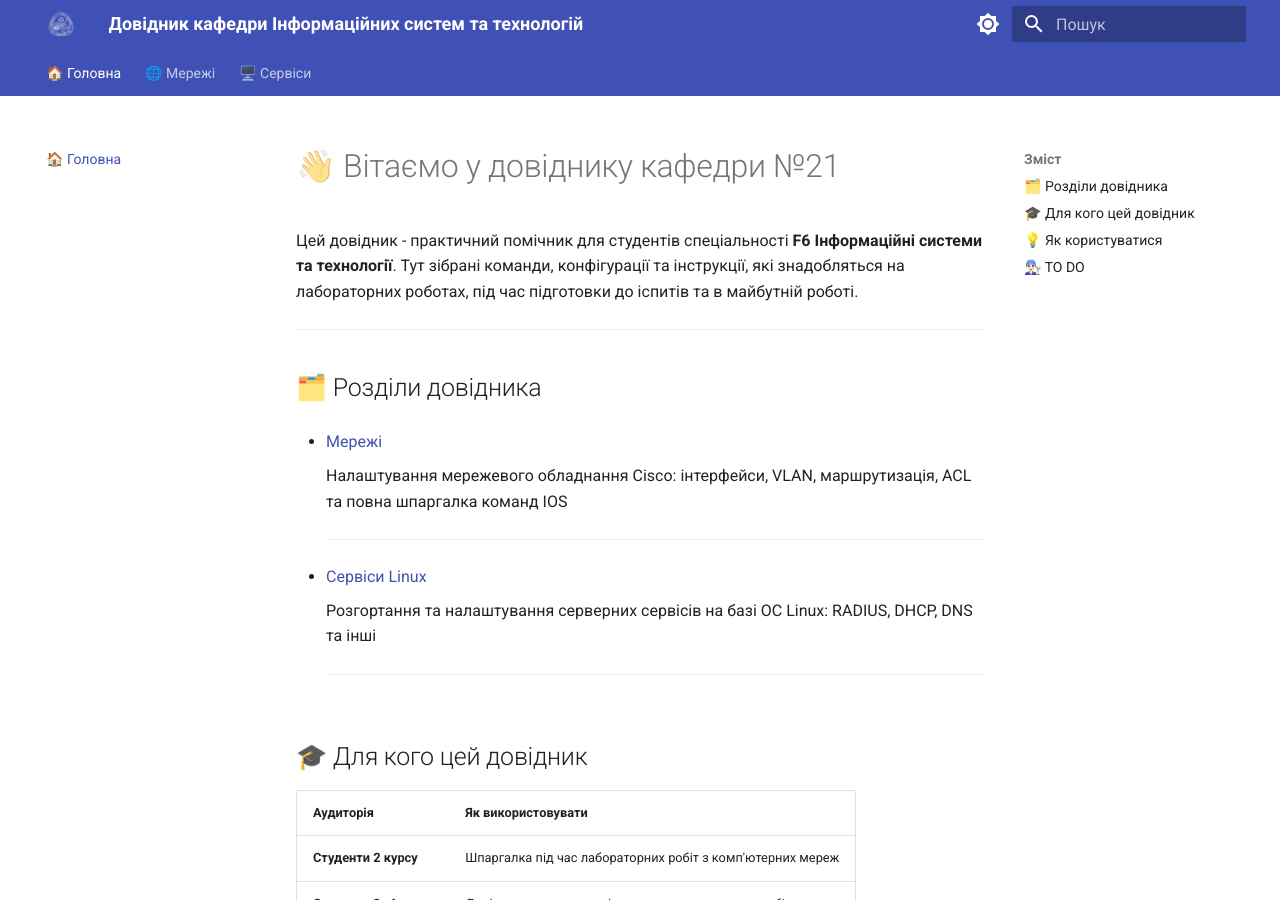
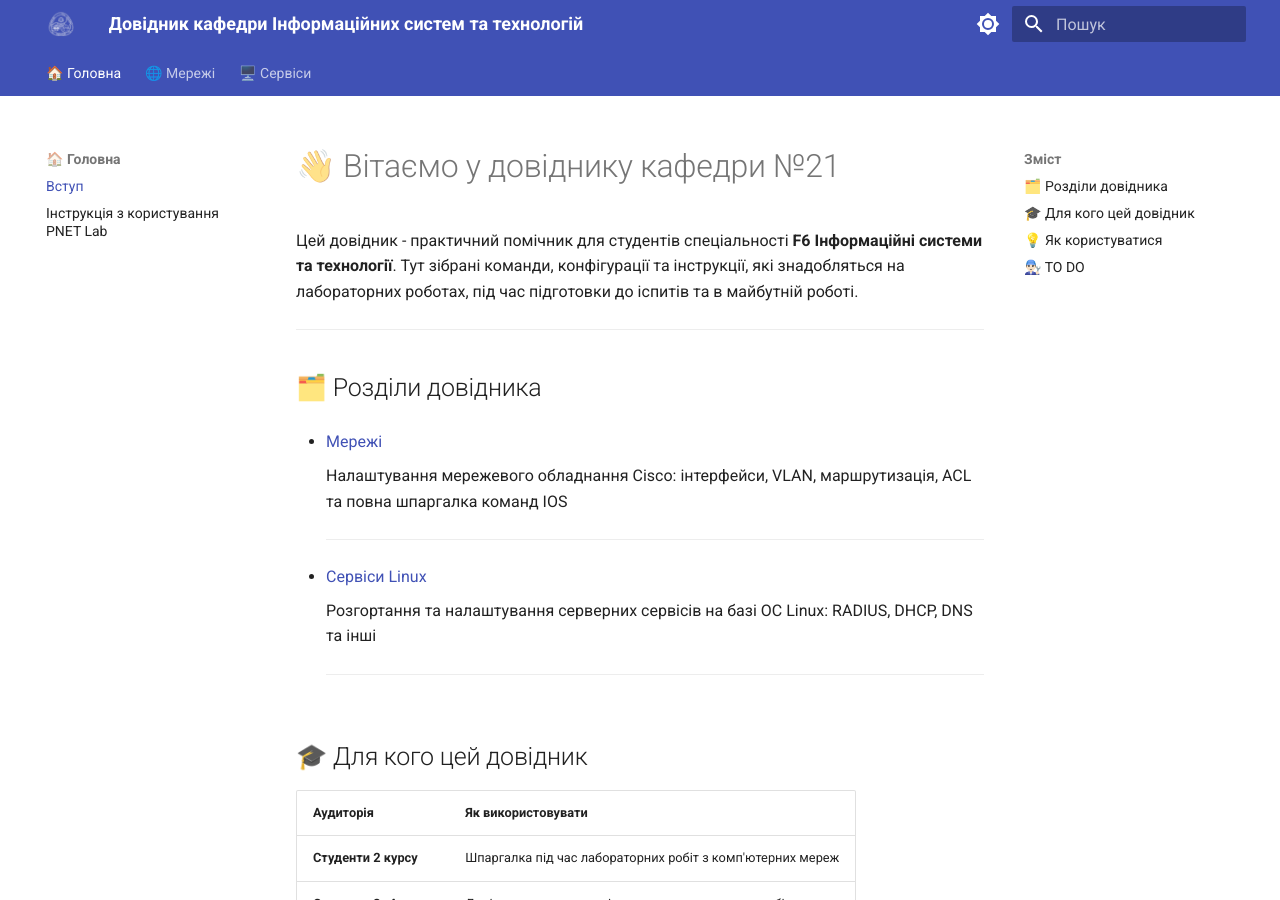
Before and after one commit to left769/21-docs, an MkDocs documentation site: the page built from docs/index.md, in a window 1280 px wide and 900 px high. Built offline with MkDocs 1.6.1 and Material for MkDocs 9.7.7, drawn with Linux system fonts in a browser that asks for light colours.

```diff
--- a/mkdocs.yml
+++ b/mkdocs.yml
@@ -43,7 +43,9 @@
     - search.highlight
 
 nav:
-  - 🏠 Головна: index.md
+  - 🏠 Головна:
+      - 'Вступ': index.md
+      - 'Інструкція з користування PNET Lab': pnet.md
   - 🌐 Мережі:
       - 'Вступ до мереж': network-configs/index.md
       - 'IP інтерфейси': network-configs/IP-interfaces.md
```
Also changed, not shown: docs/network-configs/index.md (+1 -1 lines), docs/pnet.md (added, +1 -0 lines).
